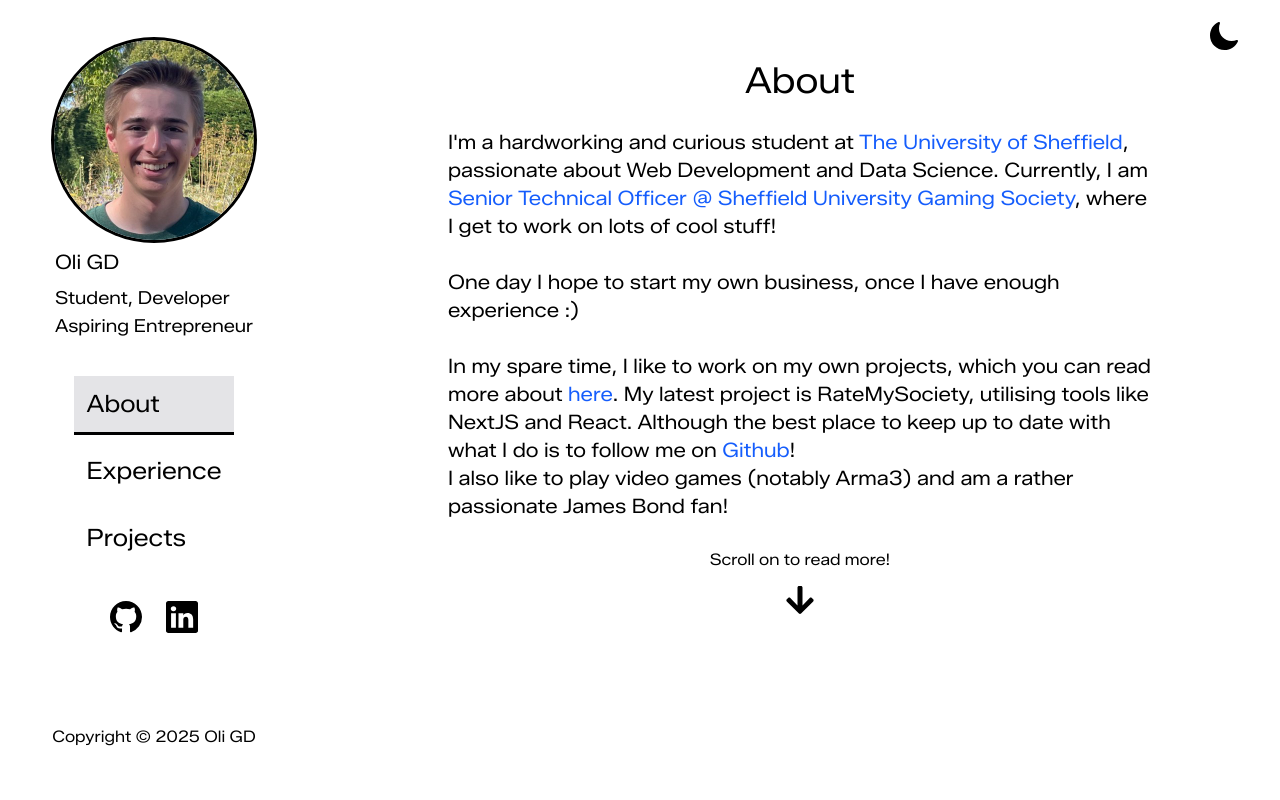
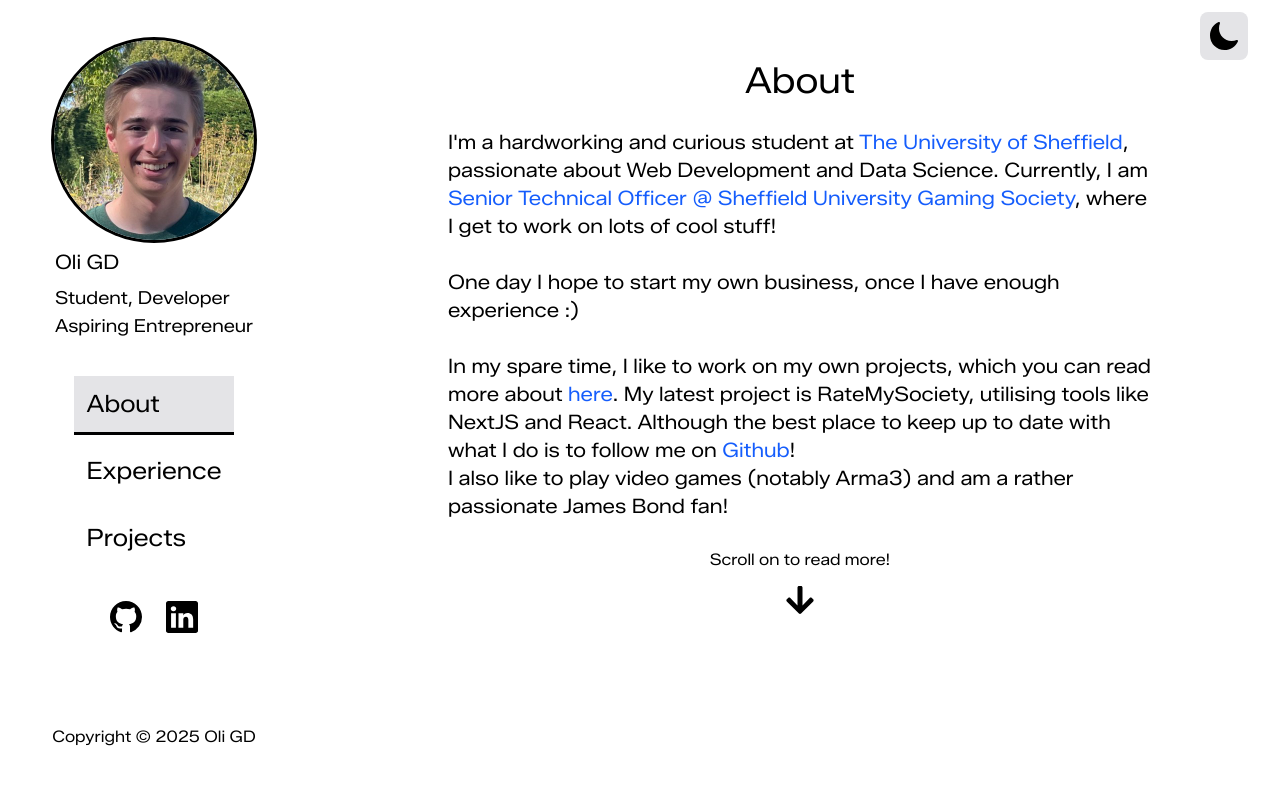
Before and after one commit to OGD311/uk.co.ogoodwinday_nextjs, a Next.js app: page / in a window 1280 px wide. Shown: the top 800 px of the page. Built offline with nearby package versions, Linux system fonts and the light colour scheme.

Commit message:
Gave outline to dark mode button.

```diff
--- a/src/components/DarkModeToggle.tsx
+++ b/src/components/DarkModeToggle.tsx
@@ -11,7 +11,7 @@ export default function DarkModeToggle(){
     }, [darkMode]);
 
     return (
-        <button onClick={() => { setDarkMode(!darkMode); }} className="cursor-pointer z-50 fixed top-3 right-8 max-md:bg-hover dark:max-md:bg-hover-dark p-2 rounded-lg">
+        <button onClick={() => { setDarkMode(!darkMode); }} className="cursor-pointer z-50 fixed top-3 right-8 bg-hover dark:bg-hover-dark p-2 rounded-lg">
             {darkMode ? <IoSunny className="w-8 h-8" /> : <IoMoon className="w-8 h-8" />}
         </button>
     )
```
